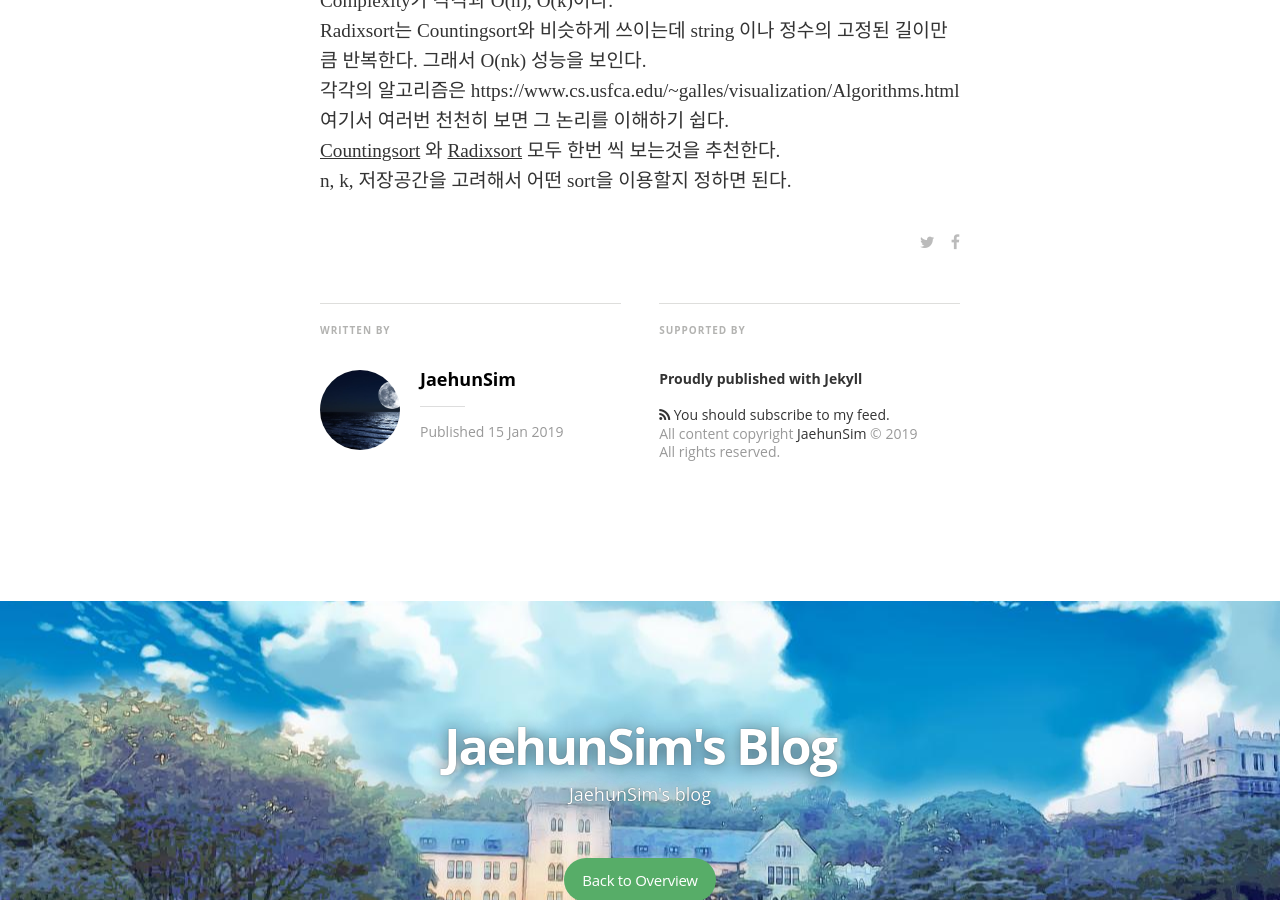
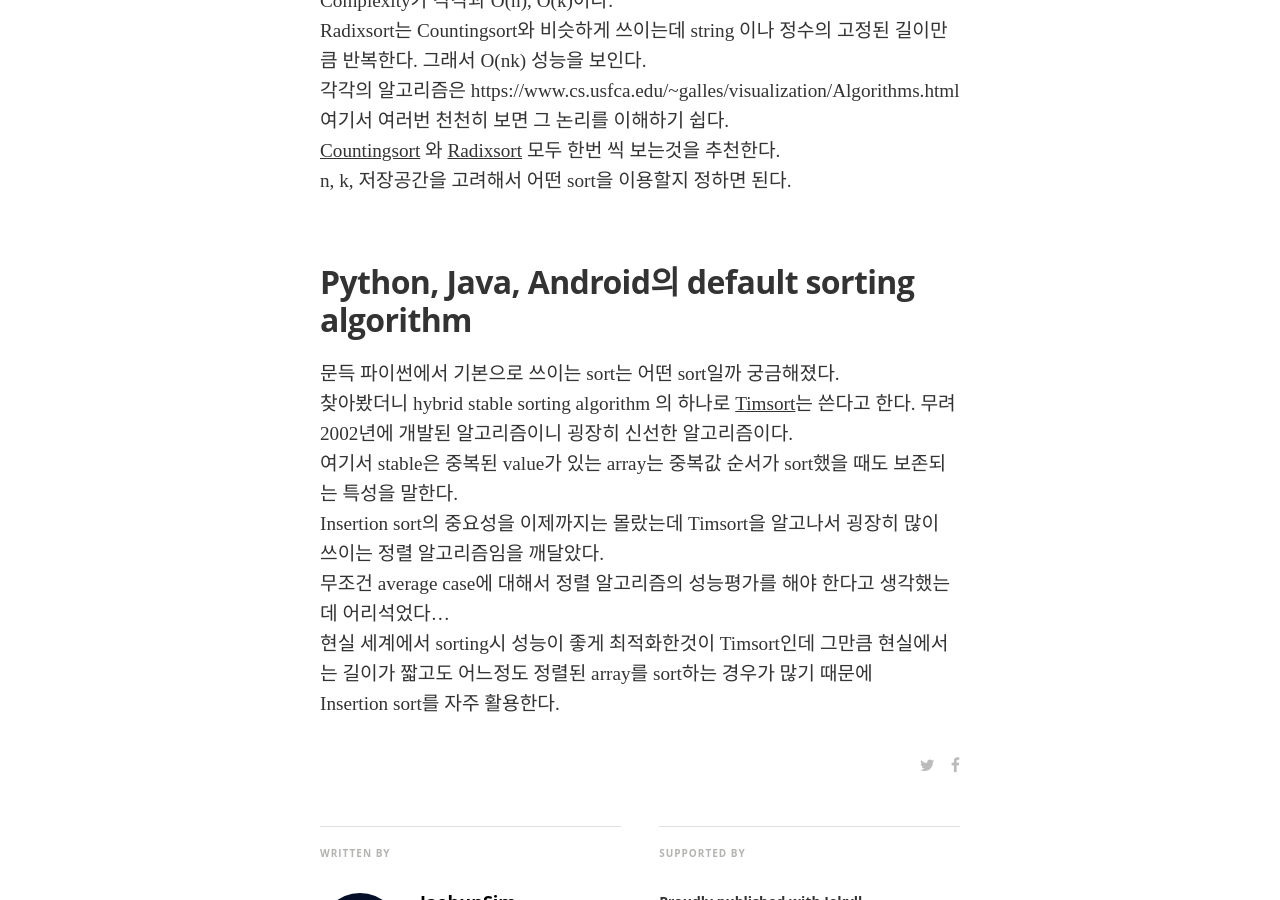
Before and after one commit to JaehunSim/JaehunSim.github.io, a Jekyll site: the page built from _posts/2019-01-15-DS-Sort.md, in a window 1280 px wide and 900 px high, scrolled down 1632 px. Built offline with Jekyll 4.4.1, drawn with Linux system fonts in a browser that asks for light colours; nearby versions of some CDN libraries; some web fonts are replaced; comment, search, counter and statistics services are not loaded.

Commit message:
Update 2019-01-15-DS-Sort.md

```diff
--- a/_posts/2019-01-15-DS-Sort.md
+++ b/_posts/2019-01-15-DS-Sort.md
@@ -33,3 +33,12 @@ Radixsort는 Countingsort와 비슷하게 쓰이는데 string 이나 정수의
 각각의 알고리즘은 https://www.cs.usfca.edu/~galles/visualization/Algorithms.html 여기서 여러번 천천히 보면 그 논리를 이해하기 쉽다.
 [Countingsort](https://www.cs.usfca.edu/~galles/visualization/CountingSort.html) 와 [Radixsort](https://www.cs.usfca.edu/~galles/visualization/RadixSort.html) 모두 한번 씩 보는것을 추천한다.
 n, k, 저장공간을 고려해서 어떤 sort을 이용할지 정하면 된다.
+
+## Python, Java, Android의 default sorting algorithm
+문득 파이썬에서 기본으로 쓰이는 sort는 어떤 sort일까 궁금해졌다.
+찾아봤더니 hybrid stable sorting algorithm 의 하나로 [Timsort](https://en.wikipedia.org/wiki/Timsort)는 쓴다고 한다. 무려 2002년에 개발된 알고리즘이니 굉장히 신선한 알고리즘이다.
+여기서 stable은 중복된 value가 있는 array는 중복값 순서가 sort했을 때도 보존되는 특성을 말한다.
+Insertion sort의 중요성을 이제까지는 몰랐는데 Timsort을 알고나서 굉장히 많이 쓰이는 정렬 알고리즘임을 깨달았다.
+무조건 average case에 대해서 정렬 알고리즘의 성능평가를 해야 한다고 생각했는데 어리석었다...
+현실 세계에서 sorting시 성능이 좋게 최적화한것이 Timsort인데 그만큼 현실에서는 길이가 짧고도 어느정도 정렬된 array를 sort하는 경우가 많기 때문에
+Insertion sort를 자주 활용한다.
```
